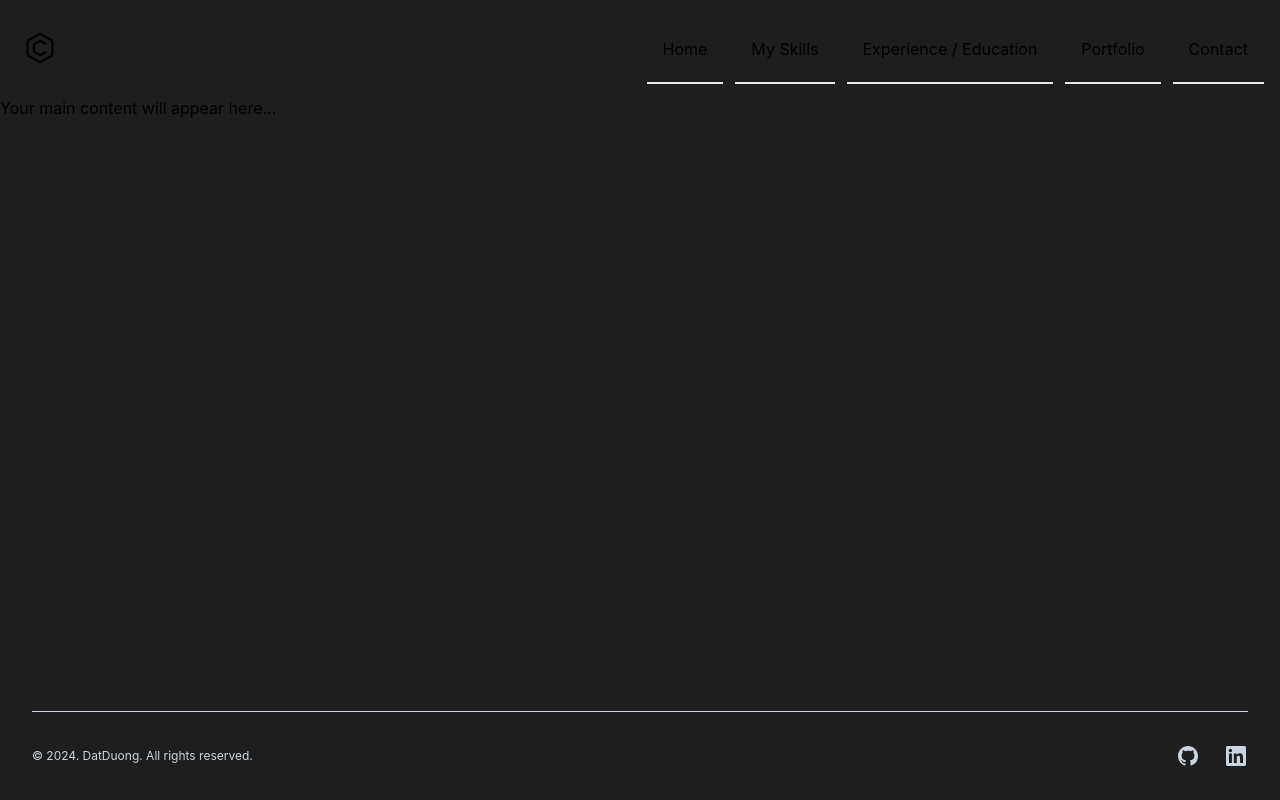
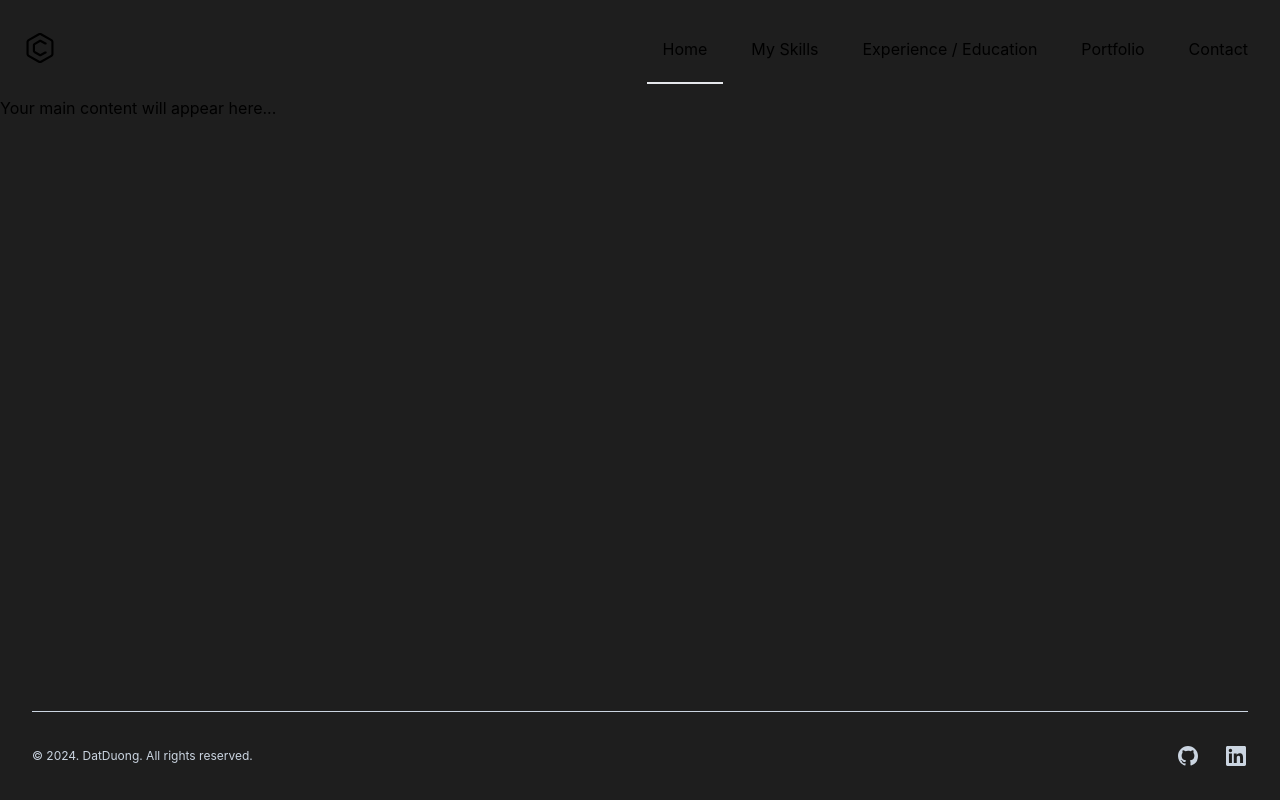
Before and after one commit to Git-DanD/dand-portfolio, a React (Create React App) app: page / in a window 1280 px wide. Built offline with nearby package versions, Linux system fonts and the light colour scheme.

Commit message:
added active links to header and scalability

```diff
--- a/src/Components/Header.js
+++ b/src/Components/Header.js
@@ -1,6 +1,12 @@
-import React from "react";
+import React, { useState } from "react";
 
 const Header = () => {
+  const [activeLink, setActiveLink] = useState("Home");
+
+  const handleLinkClick = (link) => {
+    setActiveLink(link);
+  };
+
   return (
     <header className="p-4 dark:bg-gray-100 dark:text-gray-800">
       <div className="container flex justify-between h-16 mx-auto">
@@ -21,51 +27,28 @@ const Header = () => {
           </svg>
         </a>
         <ul className="items-stretch hidden space-x-3 md:flex">
-          <li className="flex">
+          {[
+            "Home",
+            "My Skills",
+            "Experience / Education",
+            "Portfolio",
+            "Contact",
+          ].map((link) => (
+            <li className="flex" key={link}>
               <a
                 rel="noopener noreferrer"
                 href="#"
-              className="flex items-center px-4 -mb-1 border-b-2 dark:border-"
+                onClick={() => handleLinkClick(link)}
+                className={`flex items-center px-4 -mb-1 border-b-2 transition-all ${
+                  activeLink === link
+                    ? "dark:border-violet-600 dark:text-violet-600"
+                    : "border-transparent dark:border-transparent"
+                }`}
               >
-              Home
+                {link}
               </a>
             </li>
-          <li className="flex">
-            <a
-              rel="noopener noreferrer"
-              href="#"
-              className="flex items-center px-4 -mb-1 border-b-2 dark:border-"
-            >
-              My Skills
-            </a>
-          </li>
-          <li className="flex">
-            <a
-              rel="noopener noreferrer"
-              href="#"
-              className="flex items-center px-4 -mb-1 border-b-2 dark:border- dark:text-violet-600 dark:border-violet-600"
-            >
-              Experience / Education
-            </a>
-          </li>
-          <li className="flex">
-            <a
-              rel="noopener noreferrer"
-              href="#"
-              className="flex items-center px-4 -mb-1 border-b-2 dark:border-"
-            >
-              Portfolio
-            </a>
-          </li>
-          <li className="flex">
-            <a
-              rel="noopener noreferrer"
-              href="#"
-              className="flex items-center px-4 -mb-1 border-b-2 dark:border-"
-            >
-              Contact
-            </a>
-          </li>
+          ))}
         </ul>
         <button className="flex justify-end p-4 md:hidden">
           <svg
```
Lines whose indentation alone changed are shown as unchanged.
